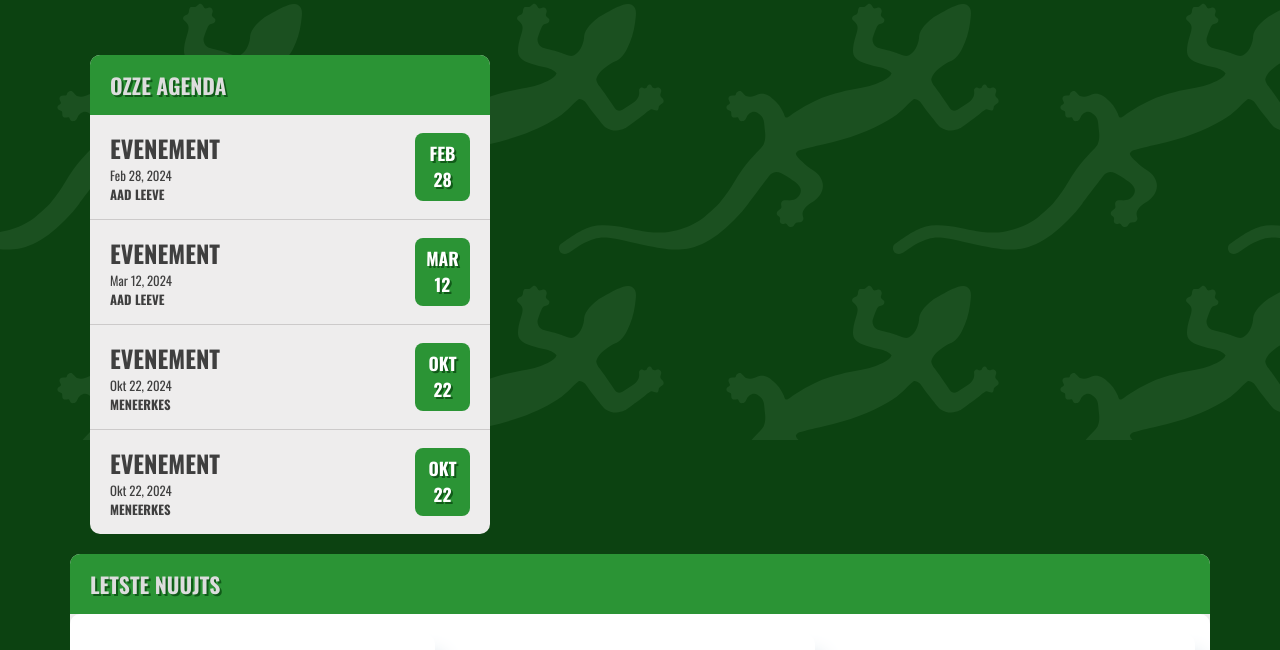
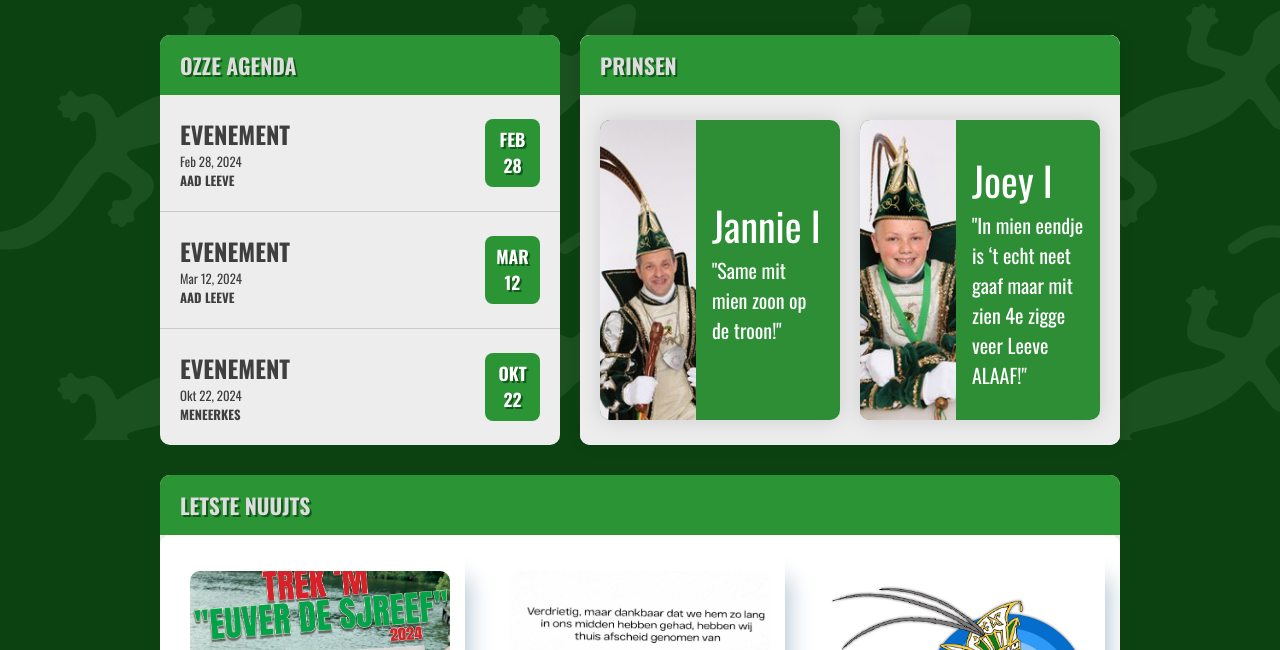
Before and after one commit to 1Sjoerd/TuinhagedisseSite, a PHP site: page /tcpdf/ in a window 1280 px wide. Shown: the part 360-1010 px from the top of the page. Run offline with PHP 8.4, Linux system fonts and the light colour scheme; grey boxes are pictures that could not be loaded.

Commit message:
Added prins section to index + minor changes

```diff
--- a/assets/css/agenda.css
+++ b/assets/css/agenda.css
@@ -11,7 +11,6 @@ transition: all 0.3s ease;
 
 .event-calendar {
   width:400px;
-  margin: 20px;
   min-width:300px;
   background:#eeeded;
   border-radius: 10px;
@@ -79,7 +78,7 @@ transition: all 0.3s ease;
 
 /* EVENTS LEFT CONTES */
 .event-calendar .event-left-content {
-  padding:15px 20px;
+  padding:21px 20px;
 }
 
 .title-calendar {
@@ -167,7 +166,7 @@ transition: all 0.3s ease;
 
 
 /* FOR RESPONSIVE ONLY  */
-@media only screen and (max-width:480px) {
+@media only screen and (max-width:992px) {
   .event-calendar {
     width:100%;
     margin:0;
--- a/assets/css/global.css
+++ b/assets/css/global.css
@@ -12,8 +12,8 @@ body {
     margin-top: 35px;
     margin-bottom: 70px;
     width: 100%;
-    padding-left: 70px;
-    padding-right: 70px;
+    padding-left: 12.5%;
+    padding-right: 12.5%;
 }
 
 .background-hagedis {
@@ -43,12 +43,56 @@ body {
     z-index: -1;
 }
 
-@media (max-width: 720px) {
+/* Container for the sections */
+.homepage-sections {
+    display: flex;
+    flex-direction: column;
+}
+
+/* Top sections containing agenda and prinsen */
+.top-sections {
+    display: flex;
+    flex-direction: row;
+    gap: 20px; /* Adjust gap between agenda and prinsen sections */
+}
+
+/* Agenda section */
+.agenda-section {
+    flex: 0 0 400px; /* Agenda takes fixed width */
+}
+
+/* Prinsen section */
+.prinsen-section {
+    flex: 1; /* Prinsen takes the remaining space */
+    background-color: #eeeded; /* Optional background color for prinsen section */
+    border-radius: 10px; /* Optional border radius */
+    box-shadow: 0px 0px 15px rgba(0, 0, 0, 0.1); /* Optional box shadow */
+}
+
+/* News section */
+.news-section {
+    margin-top: 30px;
+}
+
+@media (max-width: 992px) {
     .content {
         margin-top: 30px;
         margin-bottom: 30px;
         width: 100%;
         padding-left: 20px;
-        padding-right: 30px;
+        padding-right: 20px;
+    }
+
+    .top-sections {
+        flex-direction: column;
+    }
+
+    .agenda-section, .prinsen-section {
+        flex: 1 1 auto;
+        width: 100%; /* Ensures full width on mobile */
+    }
+
+    .news-section {
+        margin-top: 20px;
     }
 }
--- /dev/null
+++ b/assets/css/prinsen.css
@@ -0,0 +1,100 @@
+.prinsen-body {
+    display: flex; /* Align cards side by side */
+    gap: 20px; /* Space between cards */
+    padding: 15px 20px;
+    justify-content: space-between; /* Evenly distribute space between cards */
+    flex-wrap: wrap; /* Allow wrapping on smaller screens */
+}
+
+.card {
+    background-color: rgb(45 142 54);
+    color: #fff;
+    font-family: "Oswald", sans-serif;
+    border-radius: 10px;
+    box-shadow: 0 0 20px #ccc;
+    overflow: hidden;
+    display: flex;
+    width: 100%; /* Make each card take the full width of the container */
+    max-width: calc(50% - 10px); /* Each card takes 50% of the width with some margin */
+    margin: 10px 0; /* Space between cards */
+    height: 300px; /* Set a fixed height for the cards */
+}
+
+.image-section {
+    width: 40%; /* Image section takes 40% of the card width */
+    height: 100%; /* Ensure the image section fills the card's height */
+    overflow: hidden;
+}
+
+.image-section img {
+    width: 100%; /* Image covers the full width of its container */
+    height: 100%; /* Image also covers the full height */
+    object-fit: cover; /* Ensure the image covers the entire section without distortion */
+}
+
+.text-section {
+    width: 60%; /* Text section takes 60% of the card width */
+    padding: 1rem;
+    display: flex;
+    flex-direction: column;
+    justify-content: center; /* Center the text vertically */
+    text-align: left; /* Align text to the left */
+}
+
+.title-text {
+    font-size: 40px;
+}
+
+.subtitle-text {
+    font-size: 20px;
+    margin: 0;
+}
+
+@media (max-width: 1250px) and (min-width: 992px) {
+    .card {
+        flex-direction: column; /* Stack image and text vertically */
+        height: auto; /* Allow the card height to adjust based on content */
+    }
+
+    .image-section {
+        width: 100%; /* Image takes full width */
+        height: 200px; /* Set a fixed height for the image */
+    }
+
+    .text-section {
+        width: 100%; /* Text takes full width */
+        text-align: center; /* Center text */
+    }
+
+    .subtitle-text {
+        display: none; /* Hide the subtitle text */
+    }
+}
+
+@media (max-width: 720px) {
+    .prinsen-body {
+        flex-direction: column; /* Stack cards vertically on smaller screens */
+    }
+
+    .card {
+        max-width: 100%; /* Cards take full width on smaller screens */
+        flex-direction: column; /* Stack image and text vertically on smaller screens */
+        height: auto; /* Allow the card height to adjust based on content */
+    }
+
+    .image-section {
+        width: 100%; /* Image takes full width on smaller screens */
+        height: auto; /* Allow the image height to adjust based on content */
+    }
+
+    .image-section img {
+        height: auto; /* Maintain the image's aspect ratio */
+    }
+
+    .text-section {
+        width: 100%; /* Text takes full width on smaller screens */
+        text-align: center; /* Center text on smaller screens */
+        padding: 0rem;
+        padding-bottom: 20px;
+    }
+}
--- a/assets/css/standardblock.css
+++ b/assets/css/standardblock.css
@@ -9,7 +9,6 @@
 }
 
 .block-overview {
-  margin-top: 20px;
   background:#eeeded;
   border-radius: 10px;
 }
--- a/includes/agendaHome.php
+++ b/includes/agendaHome.php
@@ -58,23 +58,6 @@
          </a>
       </li>
 
-      <li>
-         <a href="">
-        <div class="event-left-content">
-          <div class="title-event">
-             <h2> Evenement</h2>
-            <div class="event-date"> Okt 22, 2024</div>
-            <div class="event-location"> Meneerkes</div>
-          </div>
-        </div>
-        <div class="event-icon">
-          <div class="month">Okt </div>
-          <div class="date">22 </div>
-        </div>
-         </a>
-      </li>
-
-
     </ul>
   </div>
 
--- /dev/null
+++ b/includes/prinsen.php
@@ -0,0 +1,27 @@
+<style> <?php include './assets/css/prinsen.css'; ?> </style>
+
+<div class="block-overview">
+    <div class="heading-title">
+        <h2 class="block-title"> Prinsen </h2>
+    </div>
+    <div class="prinsen-body">
+        <div class='card'>
+            <div class='image-section'>
+                <img src="./assets/images/prinsen/jannie.jpg" alt="Prins" />
+            </div>
+            <div class='text-section'>
+                <p class="title-text">Jannie I</p>
+                <p class="subtitle-text">"Same mit mien zoon op de troon!"</p>
+            </div>
+        </div>
+        <div class='card'>
+            <div class='image-section'>
+                <img src="./assets/images/prinsen/joey.jpg" alt="Prins" />
+            </div>
+            <div class='text-section'>
+                <p class="title-text">Joey I</p>
+                <p class="subtitle-text">"In mien eendje is ‘t echt neet gaaf maar mit zien 4e zigge veer Leeve ALAAF!"</p>
+            </div>
+        </div>
+    </div>
+</div>
--- a/pages/index.php
+++ b/pages/index.php
@@ -1,6 +1,15 @@
 <!-- Specifieke inhoud van de indexpagina -->
 
-<?php
-    include("./includes/agendaHome.php");
-    include("./includes/news.php");
-?>
+<div class="homepage-sections">
+    <div class="top-sections">
+        <div class="agenda-section">
+            <?php include("./includes/agendaHome.php"); ?>
+        </div>
+        <div class="prinsen-section">
+            <?php include("./includes/prinsen.php"); ?>
+        </div>
+    </div>
+    <div class="news-section">
+        <?php include("./includes/news.php"); ?>
+    </div>
+</div>
```
Also changed, not shown: assets/images/prinsen/jannie.jpg (added), assets/images/prinsen/joey.jpg (added).
